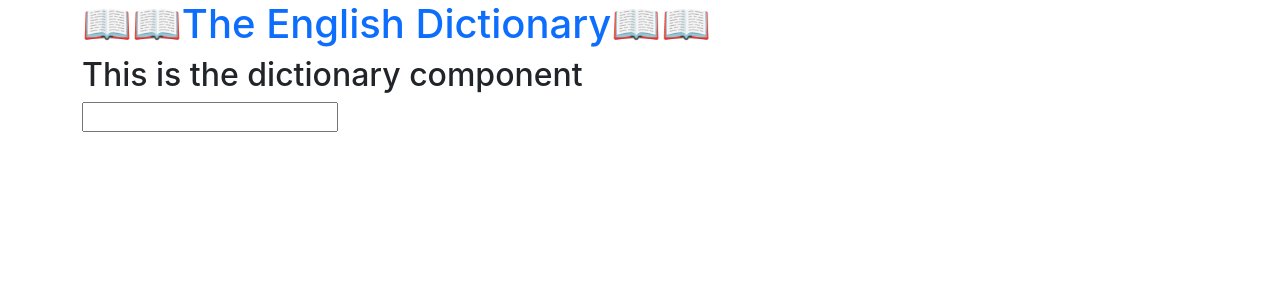
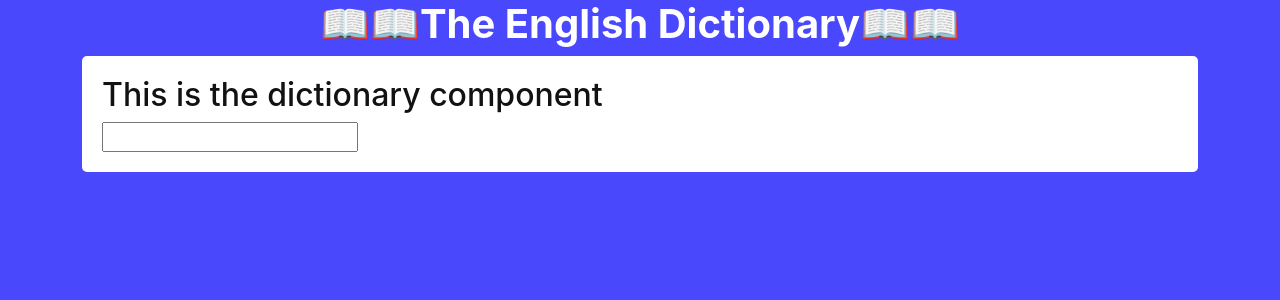
Before and after one commit to Sophie-Ndobe/my-english-dictionary, a React (Create React App) app: page / in a window 1280 px wide. Shown: the top 300 px of the page. Built offline with nearby package versions, Linux system fonts and the light colour scheme.

Commit message:
Added some styling to the search and results

```diff
--- a/src/App.css
+++ b/src/App.css
@@ -0,0 +1,8 @@
+.App {
+  color: #121212;
+}
+
+.App h1 {
+  color: white;
+  font-weight: 700;
+}
--- a/src/App.js
+++ b/src/App.js
@@ -5,7 +5,7 @@ function App() {
   return (
     <div className="App">
       <div className="container">
-        <h1 className="text-primary">📖📖The English Dictionary📖📖</h1>
+        <h1 className="text-center">📖📖The English Dictionary📖📖</h1>
         <Dictionary />
       </div>
     </div>
--- a/src/Definitions.js
+++ b/src/Definitions.js
@@ -1,7 +1,7 @@
 import React from "react";
 
 export default function Definitions(props) {
-  //console.log(props.definitions);
+  console.log(props.definitions);
 
   if (props.definitions) {
     return (
--- /dev/null
+++ b/src/Dictionary.css
@@ -0,0 +1,6 @@
+.Dictionary section {
+  background-color: white;
+  margin-bottom: 20px;
+  padding: 20px;
+  border-radius: 5px;
+}
--- a/src/Dictionary.js
+++ b/src/Dictionary.js
@@ -1,6 +1,7 @@
 import axios from "axios";
 import React, { useState } from "react";
 import SearchResults from "./SearchResults";
+import "./Dictionary.css";
 
 export default function Dictionary() {
   let [word, setWord] = useState(" ");
@@ -23,10 +24,13 @@ export default function Dictionary() {
 
   return (
     <div className="Dictionary">
-      <h2>This is the dictionary component</h2>
-      <form onSubmit={handleSubmitForm}>
-        <input type="search" onChange={handleChange} />
-      </form>
+      <section>
+        <h2>This is the dictionary component</h2>
+        <form onSubmit={handleSubmitForm}>
+          <input type="search" onChange={handleChange} />
+        </form>
+      </section>
+
       <SearchResults results={results} />
     </div>
   );
--- a/src/Meanings.js
+++ b/src/Meanings.js
@@ -2,17 +2,18 @@ import React from "react";
 import Definitions from "./Definitions";
 
 export default function Meanings(props) {
-  console.log(props.meanings);
+  //  console.log(props.meanings);
 
   if (props.meanings) {
     return (
       <div className="Meanings">
         {props.meanings.definitions.map(function (definition, index) {
           return (
-            <div key={index}>
+            <section key={index}>
               <h4>{props.meanings.partOfSpeech}</h4>
+
               <Definitions definitions={definition} />
-            </div>
+            </section>
           );
         })}
       </div>
--- a/src/SearchResults.js
+++ b/src/SearchResults.js
@@ -6,7 +6,9 @@ export default function SearchResults(props) {
   if (props.results) {
     return (
       <div className="SearchResults">
-        <h3>{props.results[0].word}</h3>
+        <section>
+          <h3>{props.results[0].word}</h3>
+        </section>
         {props.results[0].meanings.map(function (meaning, index) {
           return (
             <div key={index}>
--- a/src/index.css
+++ b/src/index.css
@@ -1,13 +1,14 @@
 body {
   margin: 0;
-  font-family: -apple-system, BlinkMacSystemFont, 'Segoe UI', 'Roboto', 'Oxygen',
-    'Ubuntu', 'Cantarell', 'Fira Sans', 'Droid Sans', 'Helvetica Neue',
+  font-family: -apple-system, BlinkMacSystemFont, "Segoe UI", "Roboto", "Oxygen",
+    "Ubuntu", "Cantarell", "Fira Sans", "Droid Sans", "Helvetica Neue",
     sans-serif;
   -webkit-font-smoothing: antialiased;
   -moz-osx-font-smoothing: grayscale;
+  background-color: #4948fd;
 }
 
 code {
-  font-family: source-code-pro, Menlo, Monaco, Consolas, 'Courier New',
+  font-family: source-code-pro, Menlo, Monaco, Consolas, "Courier New",
     monospace;
 }
```
